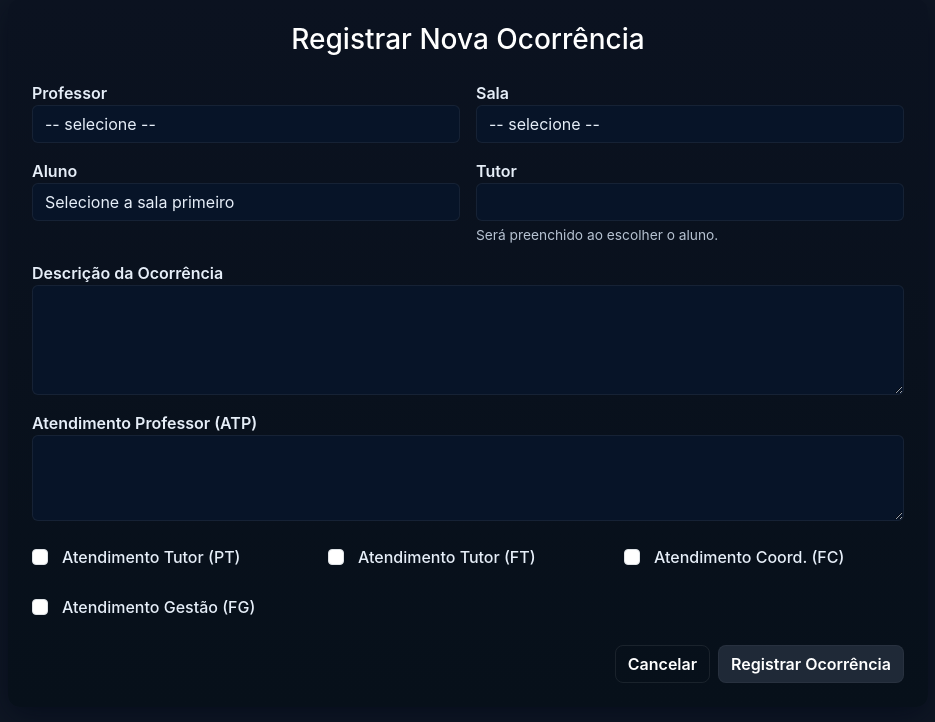
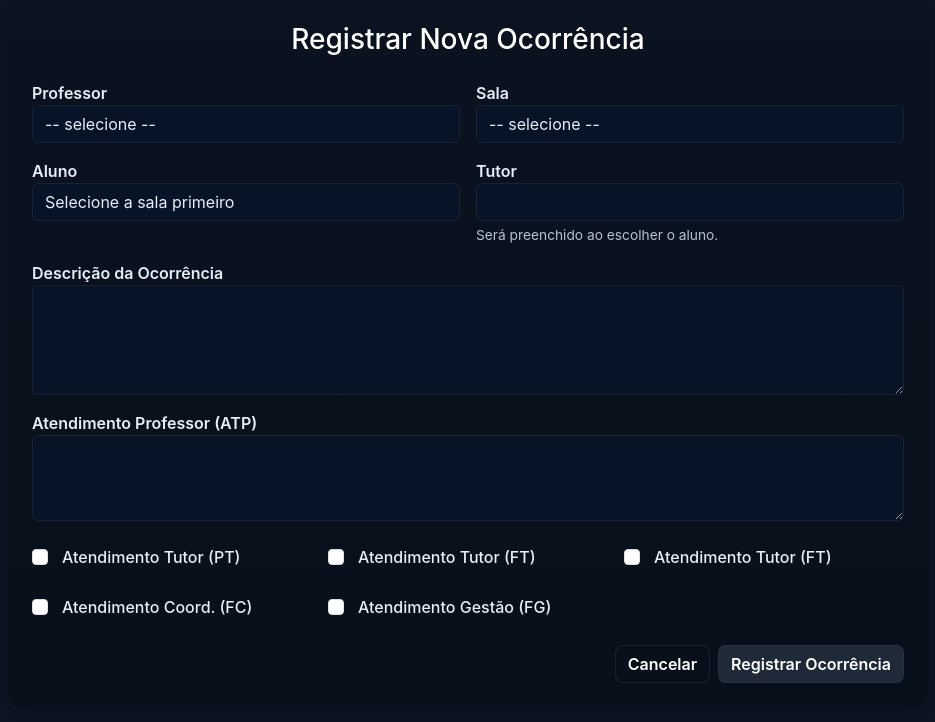
Before and after one commit to ocorrenciasidr/idr, a Python web app: template templates/nova.html in a window 1280 px wide. Shown: the part 23-745 px from the top of the page, without its empty margins (172-1107 px from the left). Run offline with Jinja, Linux system fonts and the light colour scheme; the template is opened without the code that fills it, so the values that code supplies are empty.

Commit message:
Update nova.html

```diff
--- a/templates/nova.html
+++ b/templates/nova.html
@@ -86,6 +86,13 @@
 
 <div class="col-md-4">
   <div class="form-check mt-2">
+    <input class="form-check-input" type="checkbox" name="FT" id="FT" value="SIM">
+    <label class="form-check-label check-label" for="FT">Atendimento Tutor (FT)</label>
+  </div>
+</div>
+
+<div class="col-md-4">
+  <div class="form-check mt-2">
     <input class="form-check-input" type="checkbox" name="FC" id="FC" value="SIM">
     <label class="form-check-label check-label" for="FC">Atendimento Coord. (FC)</label>
   </div>
```
